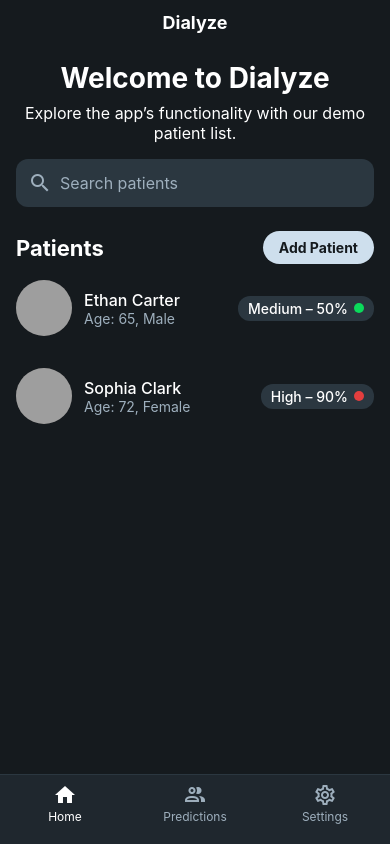
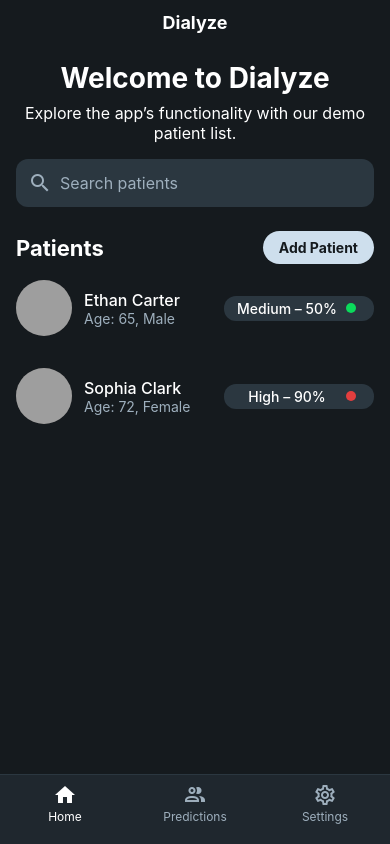
Before and after one commit to therealmanraj/dialyze-app, a React Native app: screen / in a window 390 px wide. Built offline with nearby package versions, Linux system fonts and the light colour scheme; grey boxes are pictures that could not be loaded.

Commit message:
added patient summary screen

```diff
--- a/App.js
+++ b/App.js
@@ -1,5 +1,23 @@
+// App.js
+import React from "react";
+import { NavigationContainer } from "@react-navigation/native";
+import { createNativeStackNavigator } from "@react-navigation/native-stack";
+
 import HomeScreen from "./screens/HomeScreen";
+import PatientSummaryScreen from "./screens/PatientSummaryScreen";
+
+const Stack = createNativeStackNavigator();
 
 export default function App() {
-  return <HomeScreen />;
+  return (
+    <NavigationContainer>
+      <Stack.Navigator
+        initialRouteName="Home"
+        screenOptions={{ headerShown: false }}
+      >
+        <Stack.Screen name="Home" component={HomeScreen} />
+        <Stack.Screen name="Summary" component={PatientSummaryScreen} />
+      </Stack.Navigator>
+    </NavigationContainer>
+  );
 }
--- a/package.json
+++ b/package.json
@@ -9,10 +9,14 @@
     "web": "expo start --web"
   },
   "dependencies": {
+    "@react-navigation/native": "^7.1.9",
+    "@react-navigation/native-stack": "^7.3.13",
     "expo": "~53.0.9",
     "expo-status-bar": "~2.2.3",
     "react": "19.0.0",
-    "react-native": "0.79.2"
+    "react-native": "0.79.2",
+    "react-native-safe-area-context": "5.4.0",
+    "react-native-screens": "~4.10.0"
   },
   "devDependencies": {
     "@babel/core": "^7.20.0"
--- a/screens/HomeScreen.js
+++ b/screens/HomeScreen.js
@@ -36,7 +36,7 @@ const DEMO_PATIENTS = [
   // …and so on
 ];
 
-export default function HomeScreen() {
+export default function HomeScreen({ navigation }) {
   const [search, setSearch] = useState("");
 
   const filtered = DEMO_PATIENTS.filter((p) =>
@@ -85,7 +85,11 @@ export default function HomeScreen() {
         keyExtractor={(item) => item.id}
         contentContainerStyle={{ paddingBottom: 80 }}
         renderItem={({ item }) => (
-          <View style={styles.patientRow}>
+          //   <View style={styles.patientRow}>
+          <TouchableOpacity
+            style={styles.patientRow}
+            onPress={() => navigation.navigate("Summary", { patient: item })}
+          >
             <View style={styles.patientInfo}>
               <Image source={{ uri: item.avatar }} style={styles.avatar} />
               <View style={{ marginLeft: 12 }}>
@@ -101,7 +105,8 @@ export default function HomeScreen() {
                 style={[styles.pillDot, { backgroundColor: item.riskColor }]}
               />
             </View>
-          </View>
+            {/* </View> */}
+          </TouchableOpacity>
         )}
       />
 
@@ -231,11 +236,15 @@ const styles = StyleSheet.create({
     flexDirection: "row",
     alignItems: "center",
     backgroundColor: "#2b3740",
+    width: 150,
+    height: 25,
     borderRadius: 12,
     paddingVertical: 4,
     paddingHorizontal: 10,
   },
   pillText: {
+    flex: 1, // fill the remaining space
+    textAlign: "center",
     color: "#fff",
     fontSize: 14,
     fontWeight: "500",
@@ -245,6 +254,7 @@ const styles = StyleSheet.create({
     width: 10,
     height: 10,
     borderRadius: 5,
+    marginRight: 8,
   },
   //   onlineDot: {
   //     width: 12,
--- /dev/null
+++ b/screens/PatientSummaryScreen.js
@@ -0,0 +1,237 @@
+// screens/PatientSummaryScreen.js
+import React from "react";
+import {
+  SafeAreaView,
+  View,
+  Text,
+  ScrollView,
+  TouchableOpacity,
+  Image,
+  StyleSheet,
+} from "react-native";
+import { MaterialCommunityIcons } from "@expo/vector-icons";
+
+export default function PatientSummaryScreen({ route, navigation }) {
+  const { patient } = route.params;
+
+  // you can replace these with real data later
+  const clinicalInfo = [
+    { label: "Weight", value: "75 kg" },
+    { label: "Height", value: "175 cm" },
+    { label: "BMI", value: "24.5" },
+    { label: "BSA", value: "1.8 m²" },
+    { label: "Age", value: "65" },
+    { label: "Gender", value: "Male" },
+  ];
+
+  const akiRisk = [
+    { label: "Risk Score", value: "15%" },
+    { label: "Risk Level", value: "Low" },
+  ];
+
+  const dialysisNeed = [{ label: "Probability", value: "5%" }];
+
+  return (
+    <SafeAreaView style={styles.root}>
+      {/* Header with back */}
+      <View style={styles.header}>
+        <TouchableOpacity onPress={() => navigation.goBack()}>
+          <MaterialCommunityIcons name="arrow-left" size={24} color="#fff" />
+        </TouchableOpacity>
+        <Text style={styles.headerTitle}>Patient Summary</Text>
+        <View style={{ width: 24 }} />
+      </View>
+
+      <ScrollView contentContainerStyle={styles.container}>
+        {/* Profile */}
+        <View style={styles.profileRow}>
+          <Image source={{ uri: patient.avatar }} style={styles.largeAvatar} />
+          <View style={styles.profileText}>
+            <Text style={styles.profileName}>{patient.name}</Text>
+            <Text style={styles.profileMeta}>ID: 123456789</Text>
+            <Text style={styles.profileMeta}>{patient.details}</Text>
+          </View>
+        </View>
+
+        {/* Clinical Info */}
+        <Section
+          title="Clinical Information"
+          buttonLabel="Update"
+          onPress={() => {}}
+        >
+          <View style={styles.grid}>
+            {clinicalInfo.map((c) => (
+              <View key={c.label} style={styles.cell}>
+                <Text style={styles.cellLabel}>{c.label}</Text>
+                <Text style={styles.cellValue}>{c.value}</Text>
+              </View>
+            ))}
+          </View>
+        </Section>
+
+        {/* AKI Risk */}
+        <Section title="AKI Risk">
+          <View style={styles.cardsRow}>
+            {akiRisk.map((r) => (
+              <View key={r.label} style={styles.card}>
+                <Text style={styles.cardLabel}>{r.label}</Text>
+                <Text style={styles.cardValue}>{r.value}</Text>
+              </View>
+            ))}
+          </View>
+        </Section>
+
+        {/* Dialysis Need */}
+        <Section title="Dialysis Need">
+          <View style={styles.cardsRow}>
+            {dialysisNeed.map((d) => (
+              <View key={d.label} style={styles.card}>
+                <Text style={styles.cardLabel}>{d.label}</Text>
+                <Text style={styles.cardValue}>{d.value}</Text>
+              </View>
+            ))}
+          </View>
+        </Section>
+
+        {/* Lab Trends Placeholder */}
+        <Section title="Recent Lab Trends">
+          <View style={styles.trendChartPlaceholder}>
+            <Text style={{ color: "#9eafbd" }}>[Chart goes here]</Text>
+          </View>
+        </Section>
+      </ScrollView>
+
+      {/* Predict button */}
+      <View style={styles.footer}>
+        <TouchableOpacity style={styles.predictButton}>
+          <Text style={styles.predictText}>Predict</Text>
+        </TouchableOpacity>
+      </View>
+    </SafeAreaView>
+  );
+}
+
+function Section({ title, buttonLabel, onPress, children }) {
+  return (
+    <View style={{ marginTop: 24 }}>
+      <View style={styles.sectionHeader}>
+        <Text style={styles.sectionTitle}>{title}</Text>
+        {buttonLabel && (
+          <TouchableOpacity onPress={onPress} style={styles.updateBtn}>
+            <Text style={styles.updateTxt}>{buttonLabel}</Text>
+          </TouchableOpacity>
+        )}
+      </View>
+      {children}
+    </View>
+  );
+}
+
+const styles = StyleSheet.create({
+  root: { flex: 1, backgroundColor: "#151a1e" },
+  header: {
+    flexDirection: "row",
+    alignItems: "center",
+    padding: 16,
+    backgroundColor: "#151a1e",
+  },
+  headerTitle: {
+    flex: 1,
+    color: "#fff",
+    fontSize: 18,
+    fontWeight: "700",
+    textAlign: "center",
+  },
+  container: { paddingBottom: 40 },
+  profileRow: {
+    flexDirection: "row",
+    padding: 16,
+    alignItems: "center",
+  },
+  largeAvatar: {
+    width: 96,
+    height: 96,
+    borderRadius: 48,
+    backgroundColor: "#333",
+  },
+  profileText: { marginLeft: 16 },
+  profileName: { color: "#fff", fontSize: 22, fontWeight: "700" },
+  profileMeta: { color: "#9eafbd", fontSize: 14, marginTop: 4 },
+
+  sectionHeader: {
+    flexDirection: "row",
+    justifyContent: "space-between",
+    alignItems: "center",
+    paddingHorizontal: 16,
+    marginBottom: 8,
+  },
+  sectionTitle: { color: "#fff", fontSize: 22, fontWeight: "700" },
+  updateBtn: {
+    backgroundColor: "#2b3740",
+    paddingHorizontal: 12,
+    paddingVertical: 6,
+    borderRadius: 20,
+  },
+  updateTxt: { color: "#fff", fontWeight: "600" },
+
+  grid: {
+    flexDirection: "row",
+    flexWrap: "wrap",
+    marginHorizontal: 16,
+  },
+  cell: {
+    width: "50%",
+    padding: 12,
+    borderTopWidth: 1,
+    borderColor: "#3e4e5b",
+  },
+  cellLabel: { color: "#9eafbd", fontSize: 14 },
+  cellValue: { color: "#fff", fontSize: 14, marginTop: 4 },
+
+  cardsRow: {
+    flexDirection: "row",
+    flexWrap: "wrap",
+    paddingHorizontal: 16,
+  },
+  card: {
+    flex: 1,
+    minWidth: 158,
+    backgroundColor: "#2b3740",
+    borderRadius: 12,
+    padding: 16,
+    margin: 8,
+  },
+  cardLabel: { color: "#fff", fontSize: 16 },
+  cardValue: {
+    color: "#fff",
+    fontSize: 24,
+    fontWeight: "700",
+    marginTop: 8,
+  },
+
+  trendChartPlaceholder: {
+    height: 180,
+    margin: 16,
+    borderWidth: 1,
+    borderColor: "#3e4e5b",
+    borderRadius: 12,
+    alignItems: "center",
+    justifyContent: "center",
+  },
+
+  footer: {
+    padding: 16,
+    backgroundColor: "#151a1e",
+  },
+  predictButton: {
+    backgroundColor: "#cedfed",
+    paddingVertical: 14,
+    borderRadius: 24,
+    alignItems: "center",
+  },
+  predictText: {
+    color: "#151a1e",
+    fontSize: 16,
+    fontWeight: "700",
+  },
+});
```
Also changed, not shown: 1 other file (tests, documents, lock files or other folders).
